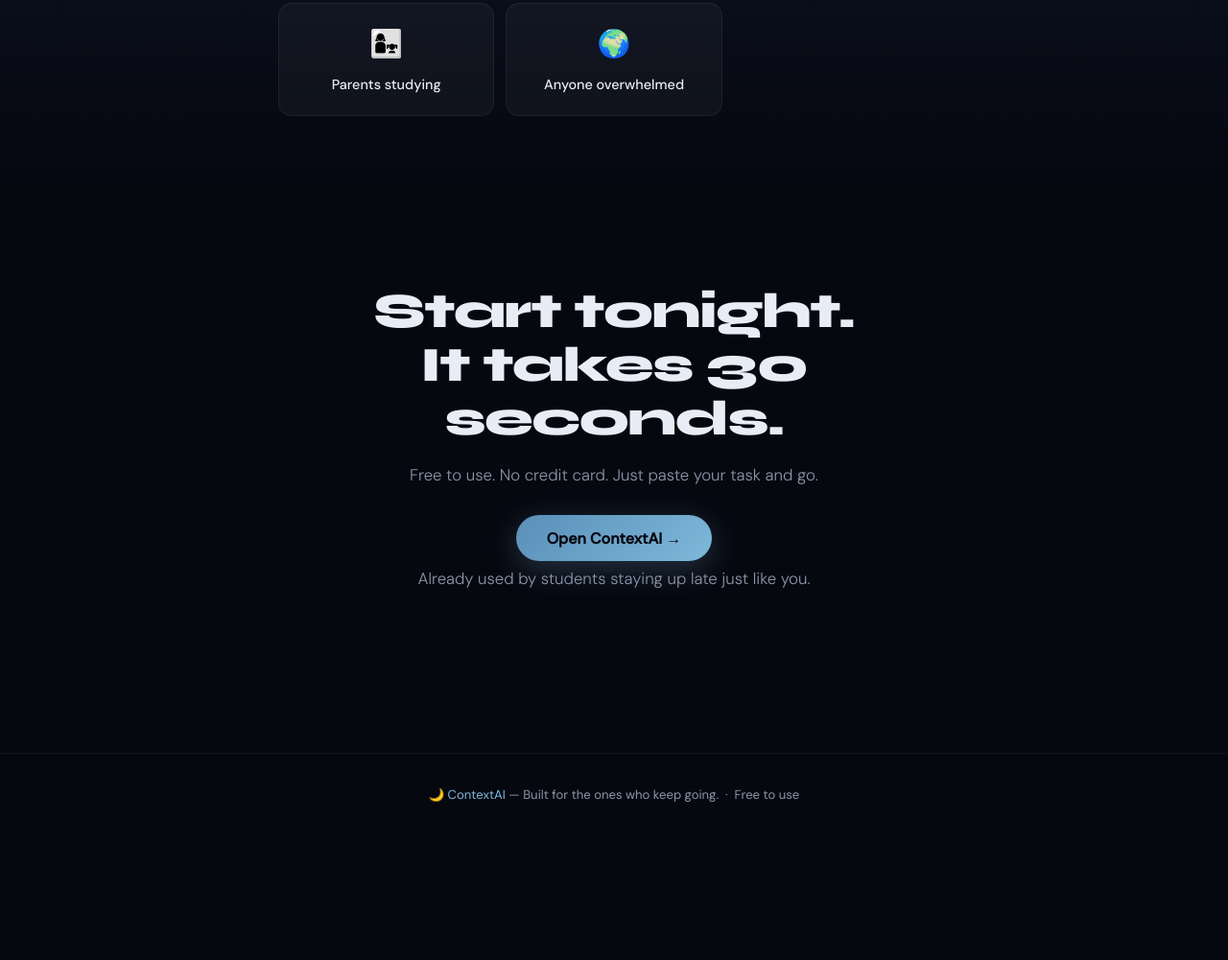
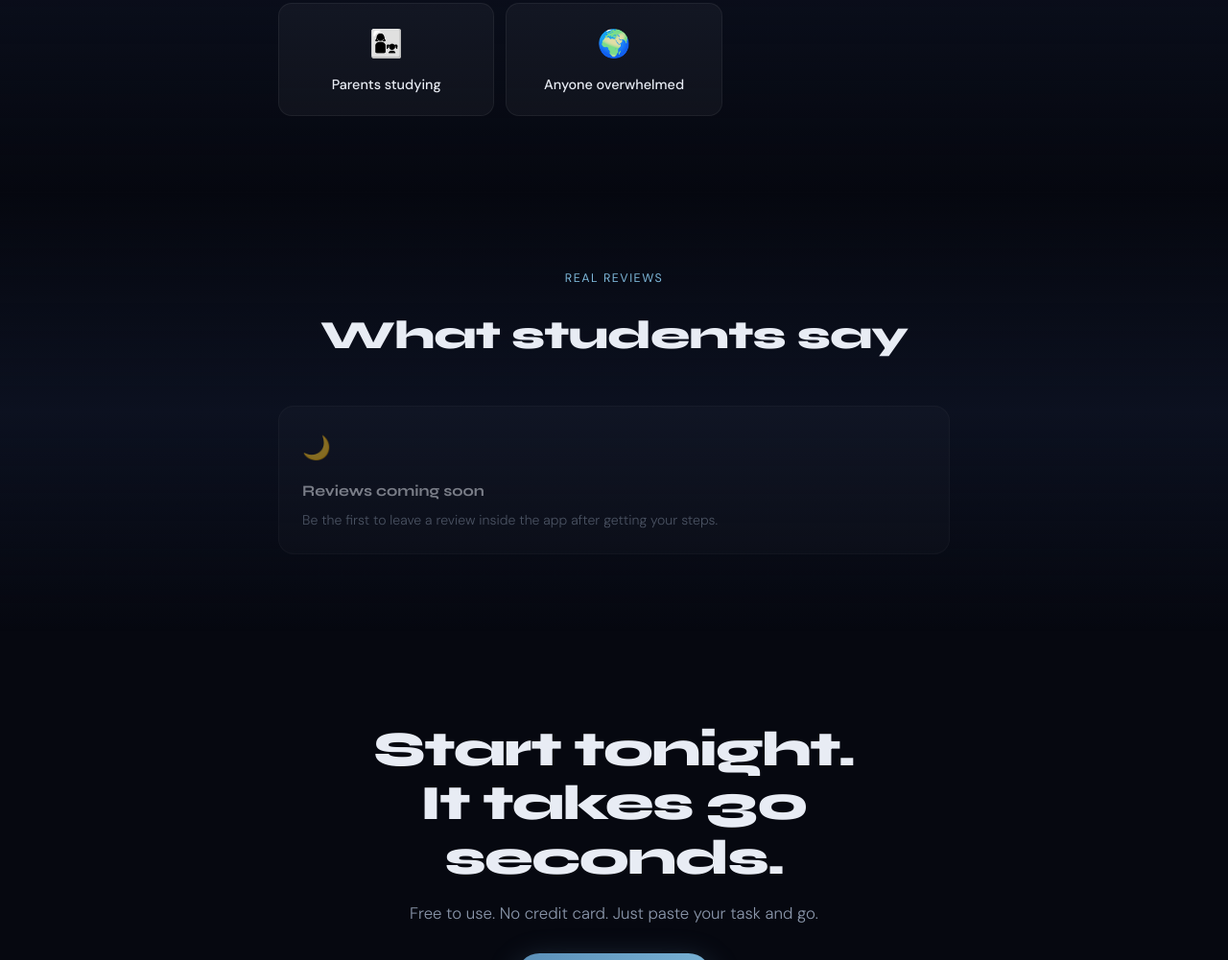
Before and after one commit to andrel4-space/ContextAI, a plain HTML site: page index.html in a window 1280 px wide. Shown: the part 2798-3799 px from the top of the page at 96% size. Before the commit the page ends 3669 px from the top, so only its background shows below. Drawn offline with Linux system fonts and the light colour scheme.

Commit message:
Update index.html

```diff
--- a/index.html
+++ b/index.html
@@ -561,6 +561,22 @@
   </div>
 </section>
 
+<!-- REVIEWS -->
+<section class="who" id="reviews">
+  <div class="who-inner">
+    <p class="section-label">Real reviews</p>
+    <h2>What students say</h2>
+    <div id="reviews-grid" style="display:grid;grid-template-columns:repeat(auto-fit,minmax(220px,1fr));gap:0.75rem;margin-top:2rem;text-align:left;">
+      <!-- Reviews loaded dynamically or shown as placeholders -->
+      <div class="feature" style="opacity:0.5;">
+        <span class="feature-icon">🌙</span>
+        <h3>Reviews coming soon</h3>
+        <p>Be the first to leave a review inside the app after getting your steps.</p>
+      </div>
+    </div>
+  </div>
+</section>
+
 <!-- CTA -->
 <section class="cta-section">
   <div class="cta-inner">
```
